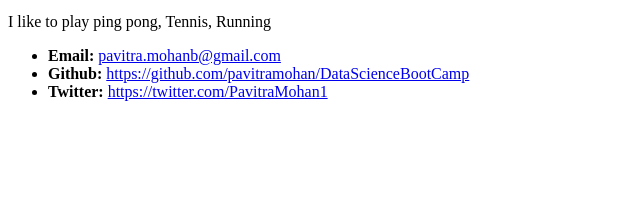
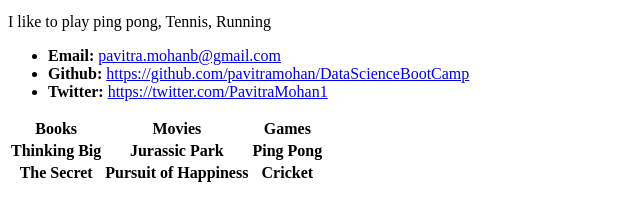
Before and after one commit to pavitramohan/pavitramohan.github.io, a plain HTML site: page index.html in a window 1280 px wide. Shown: the part 321-542 px from the top of the page, without its empty margins (0-640 px from the left). Drawn offline with Linux system fonts and the light colour scheme.

Commit message:
my personal page

```diff
--- a/index.html
+++ b/index.html
@@ -18,6 +18,24 @@
       <li><strong> Github:</strong> <a href='#'>https://github.com/pavitramohan/DataScienceBootCamp</a></li>
       <li><strong> Twitter:</strong> <a href='#'>https://twitter.com/PavitraMohan1</a></li>
     </ul>
+
+    <table>
+      <tr>
+        <th>Books</th>
+        <th>Movies</th>
+        <th>Games</th>
+      </tr>
+      <tr>
+        <th>Thinking Big</th>
+        <th>Jurassic Park</th>
+        <th>Ping Pong</th>
+      </tr>
+      <tr>
+        <th>The Secret</th>
+        <th>Pursuit of Happiness</th>
+        <th>Cricket</th>
+      </tr>
+    </table>
   </body>
 
 </html>
```
